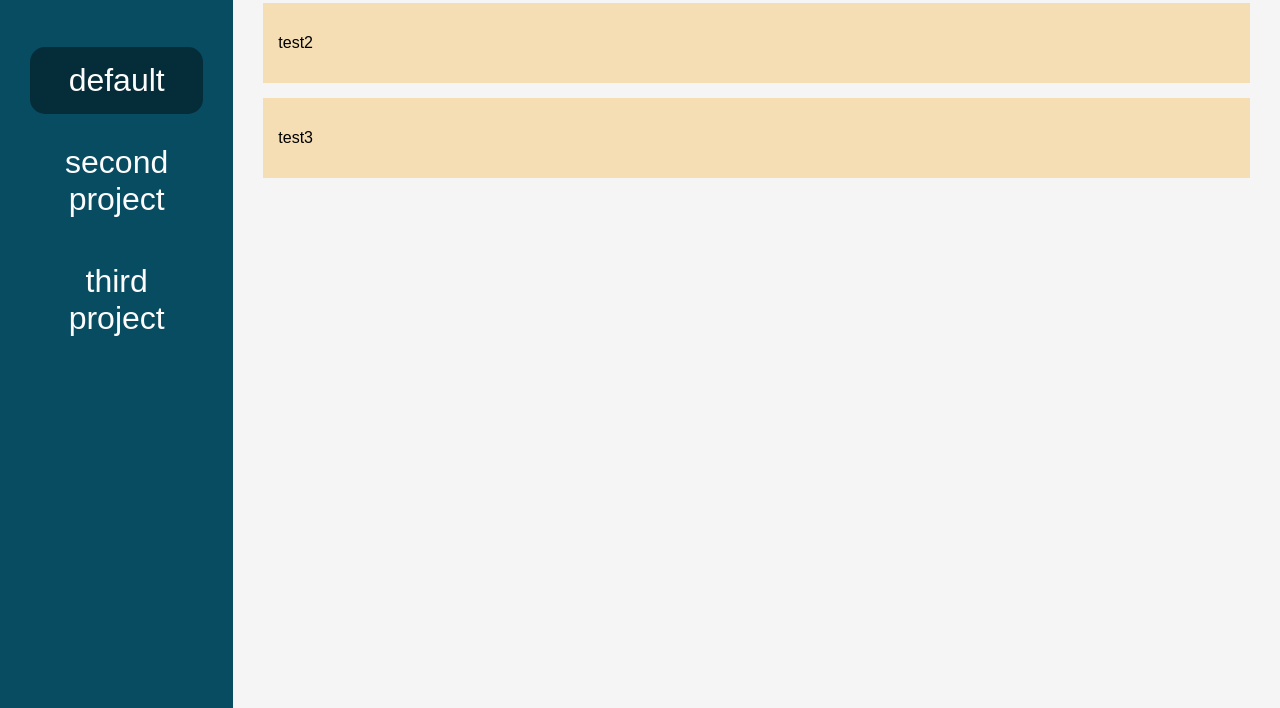
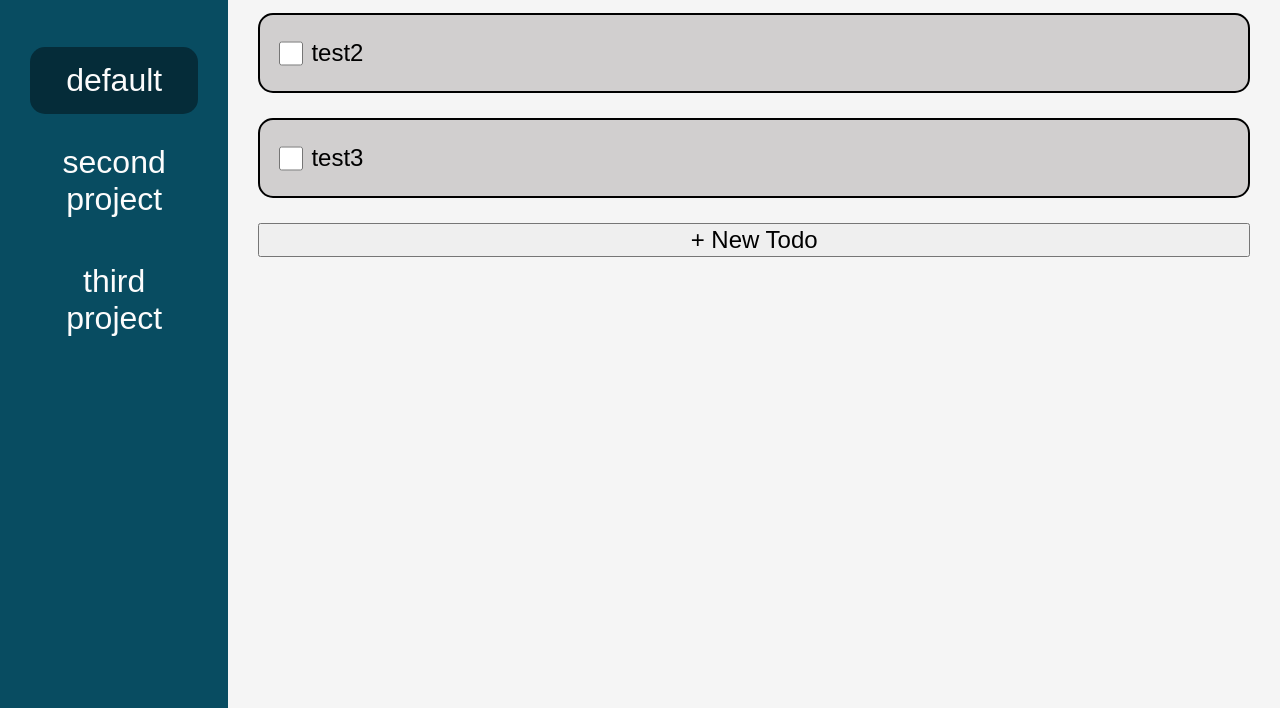
Before and after one commit to Omarpixel9/Odin_TodoList, a website built with webpack: page dist/index.html in a window 1280 px wide. Shown: the part 122-830 px from the top of the page. Built offline with nearby package versions, Linux system fonts and the light colour scheme.

Commit message:
new todo button and checkbox

```diff
--- a/src/dom-manip.js
+++ b/src/dom-manip.js
@@ -41,11 +41,18 @@ const updateTodosDisplay = () => {
     // Add todos of selected project
     for (const todo of selectedProject.todos) {
         const todoDiv = buildElement('div', null, 'todo');
+        const todoCheck = buildElement('input');
+        todoCheck.type = 'checkbox';
         const todoTitle = buildElement('p');
         todoTitle.textContent = todo.title;
+        todoDiv.appendChild(todoCheck);
         todoDiv.appendChild(todoTitle);
         todosDisplay.appendChild(todoDiv);
     }
+    // New Todo button
+    const newTodoBtn = buildElement('button', 'newTodoBtn');
+    newTodoBtn.textContent = '+ New Todo';
+    todosDisplay.appendChild(newTodoBtn);
 
 };
 
--- a/src/style.css
+++ b/src/style.css
@@ -16,13 +16,35 @@ body {
 #todosContent {
     width: 100%;
     background-color: whitesmoke;
-    padding: 15px;
+    padding: 30px;
+    display: flex;
+    flex-direction: column;
+    gap: 25px;
 }
 
 #todosContent .todo {
-    padding: 15px;
-    margin: 15px;
-    background-color: wheat;
+    padding: 0px 15px;
+    background-color: #d1cfcf;
+    border-radius: 15px;
+    border: 2px solid black;
+    display: flex;
+    align-items: center;
+    gap: 5px;
+    font-size: 24px;
+    cursor:pointer;
+}
+
+#todosContent .todo input {
+    width: 25px;
+    height: 25px;
+}
+
+#todosContent .todo p {
+    width: 100%;
+}
+
+#todosContent button {
+    font-size: 24px;
 }
 
 #sidebar {
@@ -58,6 +80,7 @@ body {
     color: var(--white-color);
     font-size: 32px;
     font-family: inherit;
+    cursor:pointer;
 }
 #projects .selectedProject, #projects .project:hover {
     background: var(--sidebar-bg-secondary);
--- a/src/todo.js
+++ b/src/todo.js
@@ -9,9 +9,7 @@ const addTodoToProject = (todo, projectName) => {
     let selectedProject;
     if (!projectName)   selectedProject = projectsList.find(project => project.isSelected == true);
     else selectedProject = projectsList.find(project => project.name == projectName);
-    console.log(selectedProject);
     selectedProject.assignTodo(todo);
-    console.log(projectsList);
 };
 
 export {addTodoToProject, Todo};
```
